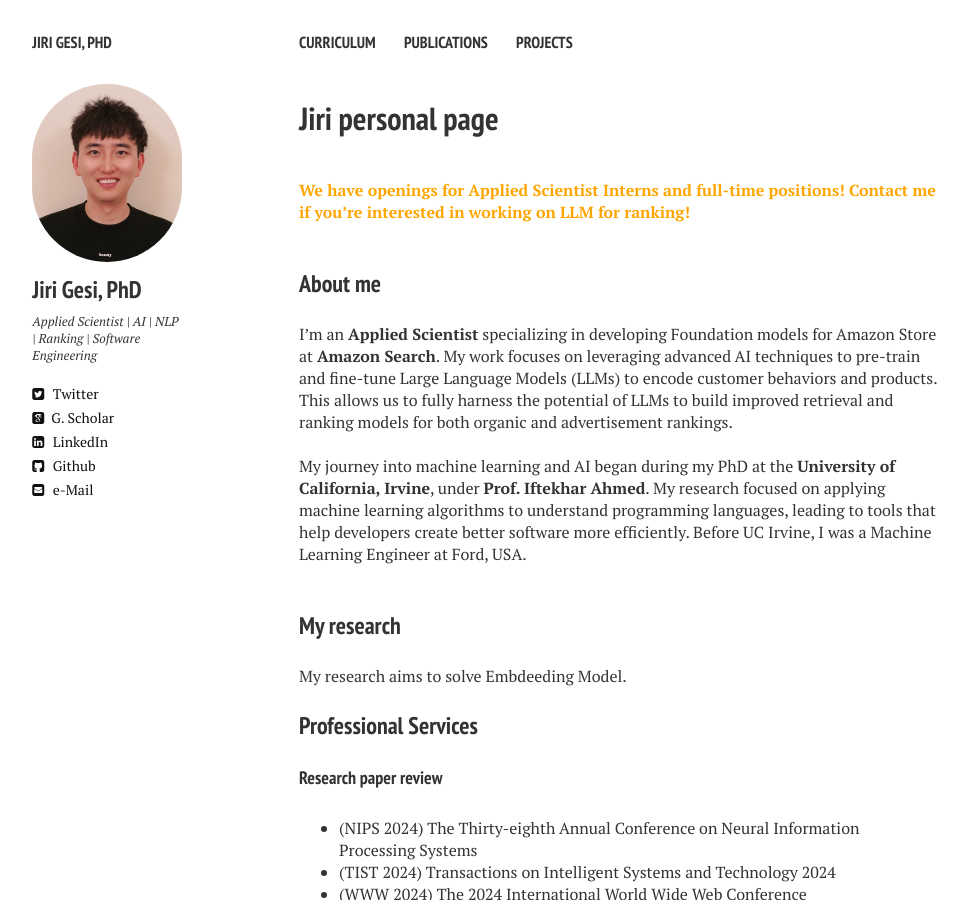
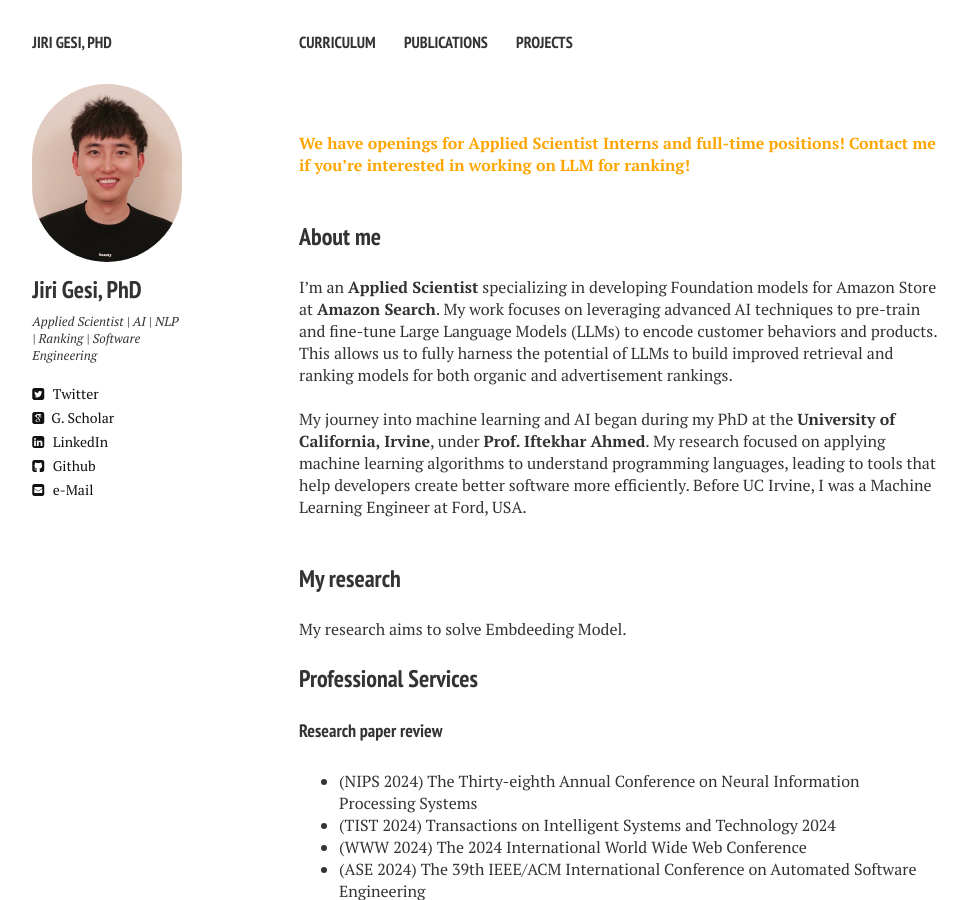
Before and after one commit to Jirigesi/Jirigesi.github.io, a Jekyll site: the page built from index.md, in a window 1280 px wide and 900 px high. Shown: the whole window, without its empty margins (21-989 px from the left). Built offline with Jekyll 4.4.1, drawn with Linux system fonts in a browser that asks for light colours; nearby versions of some CDN libraries; comment, search, counter and statistics services are not loaded.

Commit message:
Update index.md

```diff
--- a/index.md
+++ b/index.md
@@ -1,6 +1,5 @@
 ---
 layout: home2
-title: Jiri personal page
 description: "Jiri Gesi"
 tags: [Jekyll, theme, responsive, blog, template]
 
```
